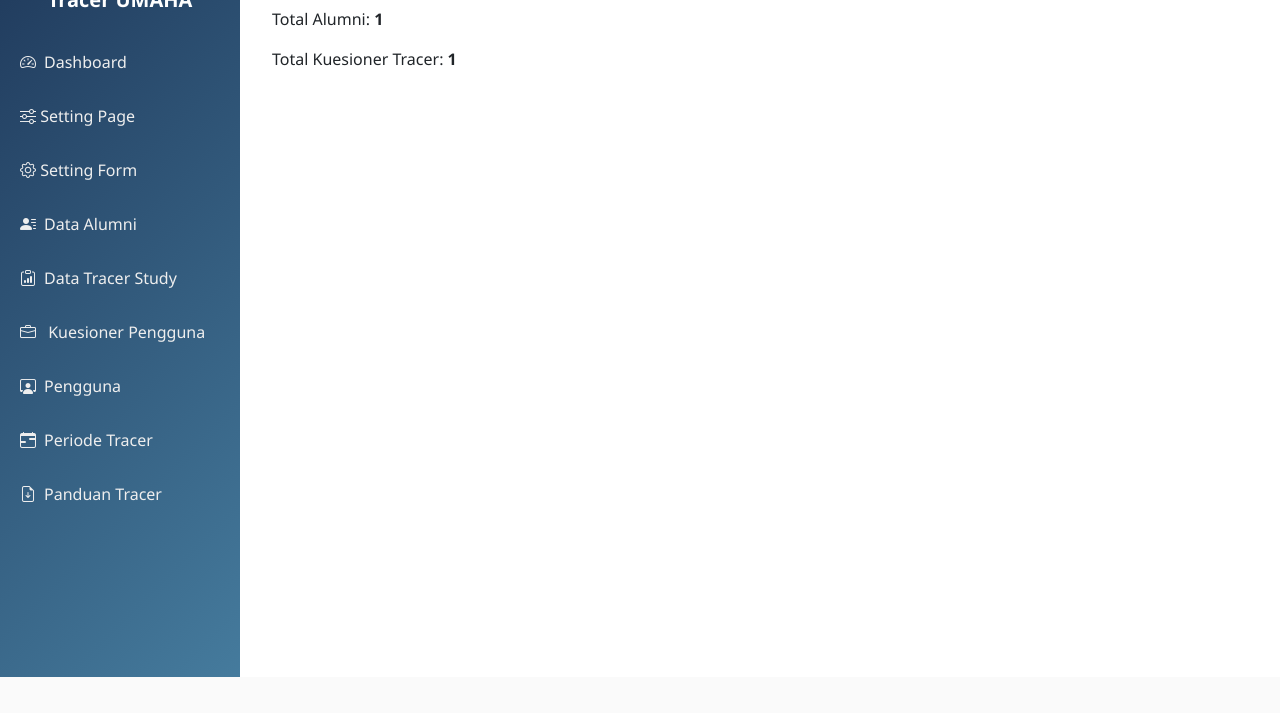
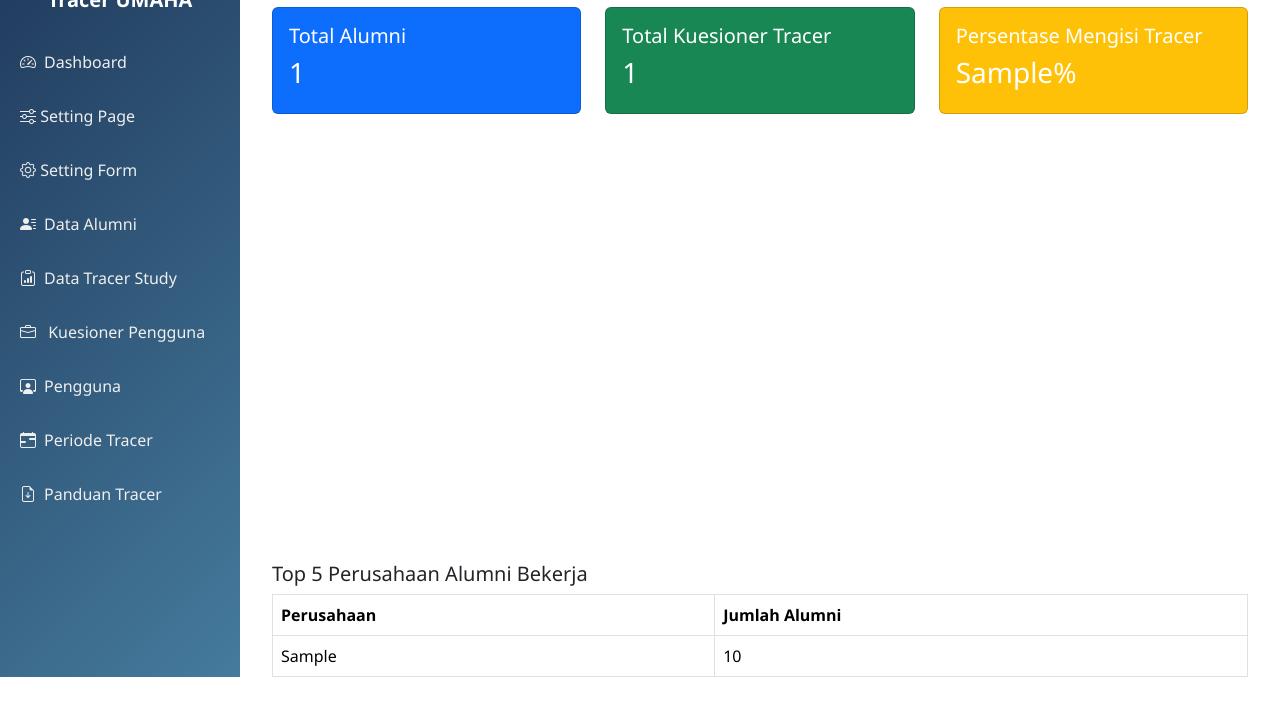
Before and after one commit to TokowebBackup/tracer-study-umaha, a CodeIgniter 4 app: the page made by app/Views/admin/dashboard.php in a window 1280 px wide. Shown: the part 123-836 px from the top of the page. Before the commit the page ends 800 px from the top, so only its background shows below. Run offline with PHP 8.4 and a stand-in for CodeIgniter, Linux system fonts and the light colour scheme; the template is opened without the code that fills it: most values are stand-ins (such as "Sample title", 1, 10 or a date in 2020); data that the repository does not hold is empty; some libraries are stand-ins or nearby versions.

Commit message:
update/view-dashboard-pengembangan-detail-informasi-data-di-dashboard

```diff
--- a/app/Views/admin/dashboard.php
+++ b/app/Views/admin/dashboard.php
@@ -2,16 +2,75 @@
 <?= $this->section('content') ?>
 
 <div class="container mt-4">
+
     <h3>Selamat Datang, <?= session('admin_nama') ?></h3>
-    <p>Total Alumni: <strong><?= $total_alumni ?></strong></p>
-    <p>Total Kuesioner Tracer: <strong><?= $total_tracer ?></strong></p>
 
-    <div id="grafikRekap" style="height: 400px;"></div>
+    <!-- Key Metrics -->
+    <div class="row mb-4">
+        <div class="col-md-4">
+            <div class="card text-white bg-primary">
+                <div class="card-body">
+                    <h5>Total Alumni</h5>
+                    <h3><?= $total_alumni ?></h3>
+                </div>
+            </div>
+        </div>
+        <div class="col-md-4">
+            <div class="card text-white bg-success">
+                <div class="card-body">
+                    <h5>Total Kuesioner Tracer</h5>
+                    <h3><?= $total_tracer ?></h3>
+                </div>
+            </div>
+        </div>
+        <div class="col-md-4">
+            <div class="card text-white bg-warning">
+                <div class="card-body">
+                    <h5>Persentase Mengisi Tracer</h5>
+                    <h3><?= $persentase_tracer ?>%</h3>
+                </div>
+            </div>
+        </div>
+    </div>
+
+    <!-- Charts -->
+    <div class="row mb-4">
+        <div class="col-md-6">
+            <div id="pieStatus" style="height: 400px;"></div>
+        </div>
+        <div class="col-md-6">
+            <div id="barAlumniTahun" style="height: 400px;"></div>
+        </div>
+    </div>
+
+    <!-- Top Perusahaan -->
+    <div class="row">
+        <div class="col-md-12">
+            <h5>Top 5 Perusahaan Alumni Bekerja</h5>
+            <table class="table table-bordered">
+                <thead>
+                    <tr>
+                        <th>Perusahaan</th>
+                        <th>Jumlah Alumni</th>
+                    </tr>
+                </thead>
+                <tbody>
+                    <?php foreach ($top_perusahaan as $p): ?>
+                        <tr>
+                            <td><?= esc($p['institusi_bekerja']) ?></td>
+                            <td><?= $p['jumlah'] ?></td>
+                        </tr>
+                    <?php endforeach; ?>
+                </tbody>
+            </table>
+        </div>
+    </div>
+
 </div>
 
 <script src="https://code.highcharts.com/highcharts.js"></script>
 <script>
-    Highcharts.chart('grafikRekap', {
+    Highcharts.chart('pieStatus', {
         chart: {
             type: 'pie'
         },
@@ -40,6 +99,31 @@
             ]
         }]
     });
+
+    Highcharts.chart('barAlumniTahun', {
+        chart: {
+            type: 'column'
+        },
+        title: {
+            text: 'Alumni Per Tahun Kelulusan'
+        },
+        xAxis: {
+            categories: [<?= implode(',', array_map(fn($t) => "'" . $t['tahun'] . "'", $alumni_per_tahun)) ?>],
+            title: {
+                text: 'Tahun Kelulusan'
+            }
+        },
+        yAxis: {
+            min: 0,
+            title: {
+                text: 'Jumlah Alumni'
+            }
+        },
+        series: [{
+            name: 'Alumni',
+            data: [<?= implode(',', array_map(fn($t) => $t['jumlah'], $alumni_per_tahun)) ?>]
+        }]
+    });
 </script>
 
 <?= $this->endSection() ?>
```
Also changed, not shown: app/Controllers/Admin/Dashboard.php (+26 -2 lines).
